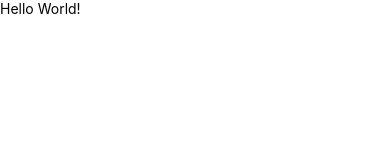
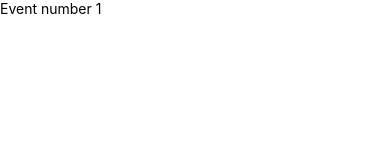
Before and after one commit to kalitawojciech/React_Native, a React Native app in the folder MyFirstApp/: screen / in a window 390 px wide. Shown: the top 160 px of the page. Built offline with nearby package versions, Linux system fonts and the light colour scheme.

Commit message:
added new empty file for new component and for file with some functions

```diff
--- /dev/null
+++ b/MyFirstApp/db.json
@@ -0,0 +1,9 @@
+{
+    "events": [
+        {
+            "title": "Event number 1",
+            "date": "2020-01-01T00:00:00.000Z",
+            "id": "1"
+        }
+    ]
+}
--- a/MyFirstApp/package.json
+++ b/MyFirstApp/package.json
@@ -7,6 +7,8 @@
     "test": "jest"
   },
   "dependencies": {
+    "moment": "^2.24.0",
+    "prop-types": "^15.7.2",
     "react": "16.8.3",
     "react-native": "0.59.1"
   },
--- a/MyFirstApp/src/components/EventList.js
+++ b/MyFirstApp/src/components/EventList.js
@@ -1,10 +1,26 @@
+/* eslint-disable react/jsx-no-bind */
+/* eslint-disable react/prefer-stateless-function */
+/* eslint-disable class-methods-use-this */
+
 import React, { Component } from 'react';
-import { Text } from 'react-native';
+import { FlatList, Text } from 'react-native';
+class EventList extends Component {
+    state={
+        events: []
+    }
 
-class EventList extends Component {
+    componentDidMount() {
+        const events = require('../../db.json').events;
+        this.setState({ events });
+    }
+
     render () {
         return (
-            <Text>Hello World!</Text>
+            <FlatList
+            data={this.state.events}
+            renderItem={({ item }) => <Text>{item.title}</Text>}
+            keyExtractor={item => item.id}
+            />
         );
     }
 }
```
Also changed, not shown: MyFirstApp/api.js (added), MyFirstApp/src/components/EventCard.js (added), 1 other file (tests, documents, lock files or other folders).
